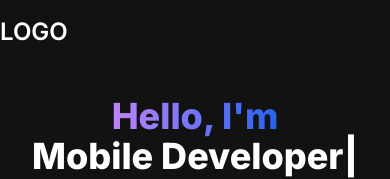
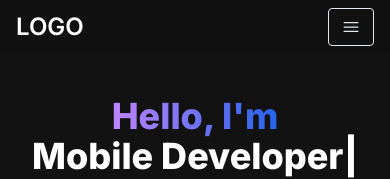
Before and after one commit to Vamonosraza/Portfolio, a Next.js app in the folder portfolio-website/: page / in a window 390 px wide. Shown: the top 179 px of the page. Built offline with nearby package versions, Linux system fonts and the light colour scheme.

Commit message:
Added a menu layout for small screens

```diff
--- a/portfolio-website/package.json
+++ b/portfolio-website/package.json
@@ -9,6 +9,7 @@
     "lint": "next lint"
   },
   "dependencies": {
+    "@heroicons/react": "^2.1.1",
     "next": "14.1.0",
     "react": "^18",
     "react-dom": "^18",
--- a/portfolio-website/src/app/components/HeroSection.jsx
+++ b/portfolio-website/src/app/components/HeroSection.jsx
@@ -15,7 +15,7 @@
                         <TypeAnimation
                         sequence={[
                             // Same substring at the start will only be typed out once, initially
-                            'Jessy',
+                            'Jessy :)',
                             1000, // wait 1s before replacing "Mice" with "Hamsters"
                             'Web Developer',
                             1000,
--- /dev/null
+++ b/portfolio-website/src/app/components/MenuOverlay.jsx
@@ -0,0 +1,17 @@
+import React from 'react'
+import NavLink from './NavLink'
+
+const MenuOverlay = ({ links }) => {
+    return (
+        <ul className='flex flex-col py-4 items-center'>
+            {links.map((link, index) => (
+            <li key={index}>
+                <NavLink href={link.path} title={link.
+            title}/>
+            </li>
+            ))}
+        </ul>
+    )
+}
+
+export default MenuOverlay
--- a/portfolio-website/src/app/components/Navbar.jsx
+++ b/portfolio-website/src/app/components/Navbar.jsx
@@ -1,6 +1,9 @@
+"use client";
 import Link from 'next/link'
-import React from 'react'
+import React, {useState} from 'react'
 import NavLink from './NavLink'
+import { Bars3Icon, XMarkIcon } from '@heroicons/react/24/solid'
+import MenuOverlay from './MenuOverlay';
 
 const navLinks = [
     {
@@ -20,10 +23,22 @@
 
 
 const Navbar = () => {
+    const [navbarOpen, setNavbarOpen] = useState(false);
+
     return (
         <nav className='fixed top-0 left-0 right-0 z-10 bg-[#121212] bg-opacity-90'>
-            <div className='flex flex-wrap items-center justify-between mx-auto py-4'>
+            <div className='flex flex-wrap items-center justify-between mx-auto px-4 py-2'>
                 <Link href="/" className='text-2xl md:text-5xl text-white font-semibold'>LOGO</Link>
+                <div className='mobile-menu block md:hidden'>
+                    {
+                        !navbarOpen ? (
+                            <button onClick={() => setNavbarOpen(true)} className='flex items-center px-3 py-2
+                            border rounded border-slate-200 text-slate-200 hover:text-white hover:border-white'><Bars3Icon className='h-5 w-5'/></button>
+                        ) : (
+                            <button onClick={() => setNavbarOpen(false)} className='flex items-center px-3 py-2 border rounded border-slate-200 text-slate-200 hover:text-white hover:border-white'><XMarkIcon className='h-5 w-5'/></button>
+                        )
+                    }
+                </div>
                 <div className='menu hidden md:block md:w-auto' id='navbar'>
                     <ul className='flex p-4 md:p-0 sm:flex-row md:space-x-8 mt-0'>
                         {navLinks.map((link, index) => (
@@ -35,6 +50,7 @@
                     </ul>
                 </div>
             </div>
+            {navbarOpen ? <MenuOverlay links={navLinks} /> : null}
         </nav>
     )
 }
```
Also changed, not shown: 1 other file (tests, documents, lock files or other folders).
